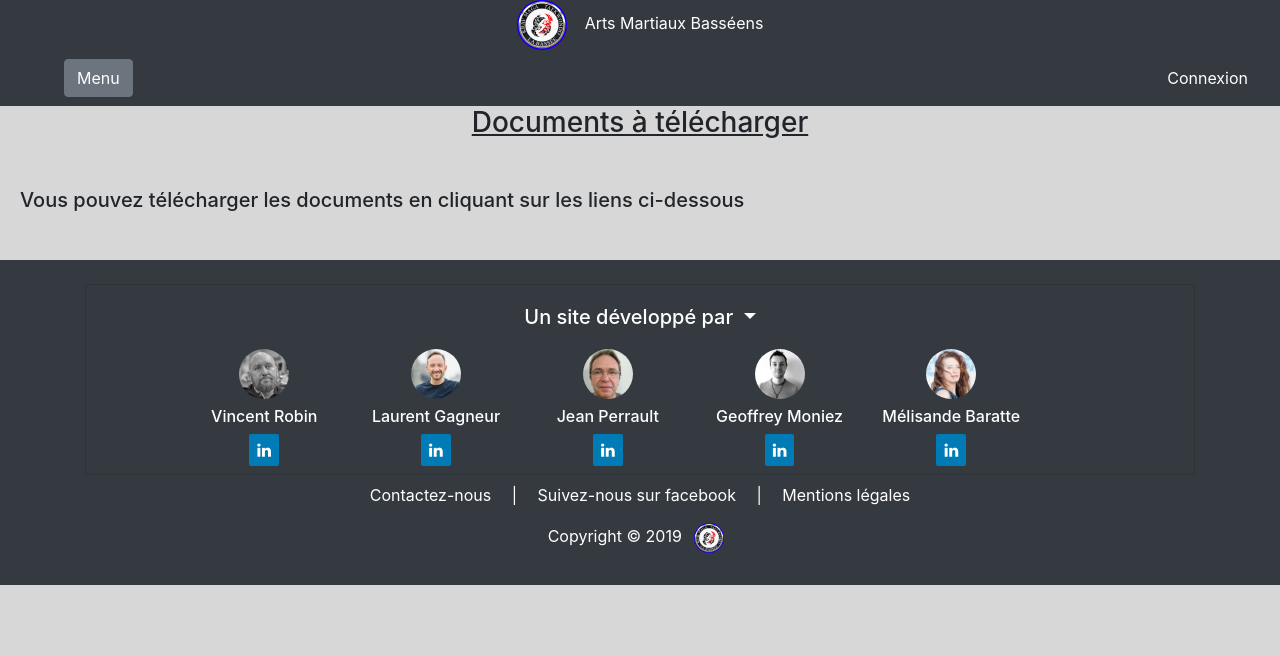
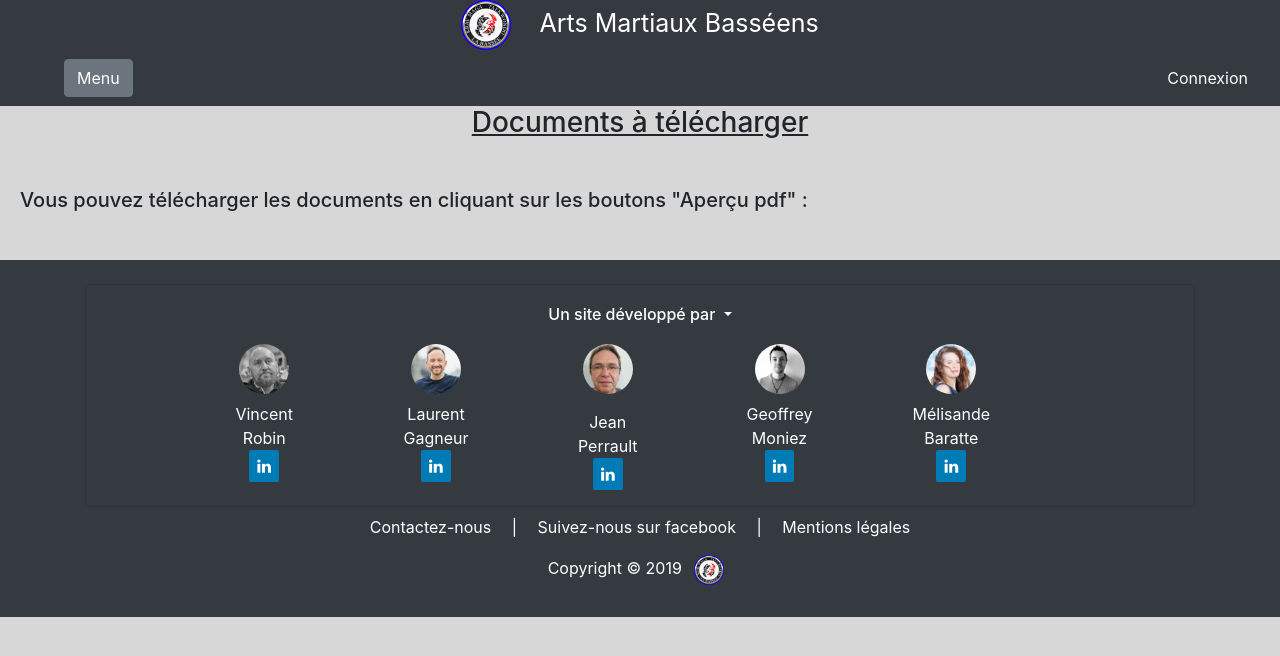
Before and after one commit to projetamb/projetamb, a Symfony app: template templates/document/doc.html.twig in a window 1280 px wide, after a click on "Un site développé par". Shown: the top 656 px of the page. Run offline with Twig, Linux system fonts and the light colour scheme; the template is opened without the code that fills it, so the values that code supplies are empty; some libraries are stand-ins or nearby versions.

Commit message:
modif css page documents

```diff
--- a/public/css/club.css
+++ b/public/css/club.css
@@ -76,5 +76,8 @@ END ARROW 1
 
 .fa-file-pdf-o {
     margin-left : 20px;
-    color: red;
+    color: #c4120d;
 }
+.doc_file2 {
+    margin-left : 50px;
+}
--- a/public/css/home.css
+++ b/public/css/home.css
@@ -1,3 +1,9 @@
+#myNavbar a:hover{
+    background-color: #343a40;
+    color: #fff !important;
+    opacity:1 !important;
+}
+
 /* ##### RESET ##### **/
 *{
     padding: 0;
--- a/templates/_footer.html.twig
+++ b/templates/_footer.html.twig
@@ -3,9 +3,9 @@
     <div class="container">
         <div class="card bg-dark">
             <div class="card-body text-center">
-                <h5 class="card-text">
+                <h6 class="card-text">
                     <a class="dropdown-toggle" href="#menu" data-toggle="collapse">Un site développé par </a>
-                </h5>
+                </h6>
             </div>
             <div id="menu" class="collapse text-center">
                 <div class="row offset-1">
@@ -17,7 +17,8 @@
                         <!-- informations dev -->
                         <div class="py-2">
                             <!-- Nom/prénom -->
-                            <h6>Vincent Robin</h6>
+                            <a>Vincent</a></br>
+                            <a>Robin</a></br>
                             <!-- Lien(s) -->
                             <a href="https://www.linkedin.com/in/vincent-robin/" class="linkedin"
                                target="_blank"><span class="fa fa-linkedin linkedin px-2 py-2" alt="vers profil linkedin"></span></a>
@@ -31,7 +32,8 @@
                         <!-- informations dev -->
                         <div class="py-2">
                             <!-- Nom/prénom -->
-                            <h6>Laurent Gagneur</h6>
+                            <a>Laurent</a></br>
+                            <a>Gagneur</a></br>
                             <!-- Lien(s) -->
                             <a href="https://www.linkedin.com/in/laurent-gagneur/" class="linkedin"
                                target="_blank"><span class="fa fa-linkedin linkedin px-2 py-2" alt="vers profil linkedin"></span></a>
@@ -43,9 +45,10 @@
                         <img src="{{ asset('img/jean.jpg') }}" width="50" height="50" class="rounded-circle"
                              alt="jean-perrault">
                         <!-- informations dev -->
-                        <div class="py-2">
+                        <div class="py-3">
                             <!-- Nom/prénom -->
-                            <h6>Jean Perrault</h6>
+                            <a>Jean</a></br>
+                            <a>Perrault</a></br>
                             <!-- Lien(s) -->
                             <a href="https://www.linkedin.com/in/jean-perrault/" class="linkedin"
                                target="_blank"><span class="fa fa-linkedin linkedin px-2 py-2" alt="vers profil linkedin"></span></a>
@@ -59,7 +62,8 @@
                         <!-- informations dev -->
                         <div class="py-2">
                             <!-- Nom/prénom -->
-                            <h6>Geoffrey Moniez</h6>
+                            <a>Geoffrey</a></br>
+                            <a>Moniez</a></br>
                             <!-- Lien(s) -->
                             <a href="https://www.linkedin.com/in/geoffrey-moniez/" class="linkedin"
                                target="_blank"><span class="fa fa-linkedin linkedin px-2 py-2" alt="vers profil linkedin"></span></a>
@@ -73,7 +77,8 @@
                         <!-- informations dev -->
                         <div class="py-2">
                             <!-- Nom/prénom -->
-                            <h6>Mélisande Baratte</h6>
+                            <a>Mélisande</a></br>
+                            <a>Baratte</a></br>
                             <!-- Lien(s) -->
                             <a href="https://www.linkedin.com/in/melisande-baratte/" class="linkedin"
                                target="_blank"><span class="fa fa-linkedin linkedin px-2 py-2" alt="vers profil linkedin"></span></a>
--- a/templates/_navbar.html.twig
+++ b/templates/_navbar.html.twig
@@ -3,7 +3,7 @@
     <section class="pt-0 pb-0 bg-dark">
       <div class="container" style="color: white;">
         <div class="row">
-          <div class="col-md-12 text-center">
+          <div class="col-md-12 text-center" style="font-size: 25px;">
             <img src="{{ asset('img/logo.png') }}" width="50" height="50" alt="logo">
             <a class="title">&nbsp&nbsp Arts Martiaux Basséens</a>
           </div>
@@ -11,7 +11,7 @@
       </div>
     </section>
 
-<nav class="navbar bg-dark sticky-top">
+<nav class="navbar bg-dark sticky-top" id="myNavbar">
     <div class="menu dropdown-toggle ml-5">
         <button class="btn btn-secondary" type="button" id="dropdownMenuButton" data-toggle="dropdown"
                 aria-haspopup="true" aria-expanded="false">
--- a/templates/document/doc.html.twig
+++ b/templates/document/doc.html.twig
@@ -5,11 +5,12 @@
 {% block body %}
 <h3 class="text-center club_h2">Documents à télécharger</h3>
 
-<h5 class="doc_download my-5 mb-5">Vous pouvez télécharger les documents en cliquant sur les liens ci-dessous</h5>
+<h5 class="doc_download my-5 mb-5">Vous pouvez télécharger les documents en cliquant sur les boutons "Aperçu pdf"
+ :</h5>
 
 {% for file in files %}
-    <h5>  <i class="fa fa-file-pdf-o mr-2"></i> <a class="doc_file" target="_blank">{{ file.link }}</a> ({{ file.size }})
-    <a class="btn btn-dark view-pdf" href="./docs/{{ file.link }}">Aperçu PDF</a></h5>
+    <h6>  <i class="fa fa-file-pdf-o mr-2"></i> <a class="doc_file" target="_blank">{{ file.link }}</a></br>
+    <a class="doc_file2">taille fichier : ({{ file.size }})</a>   <a class="btn btn-dark view-pdf" href="./docs/{{ file.link }}">Aperçu pdf</a></h6>
 
 {% endfor %}
 {% endblock %}
```
